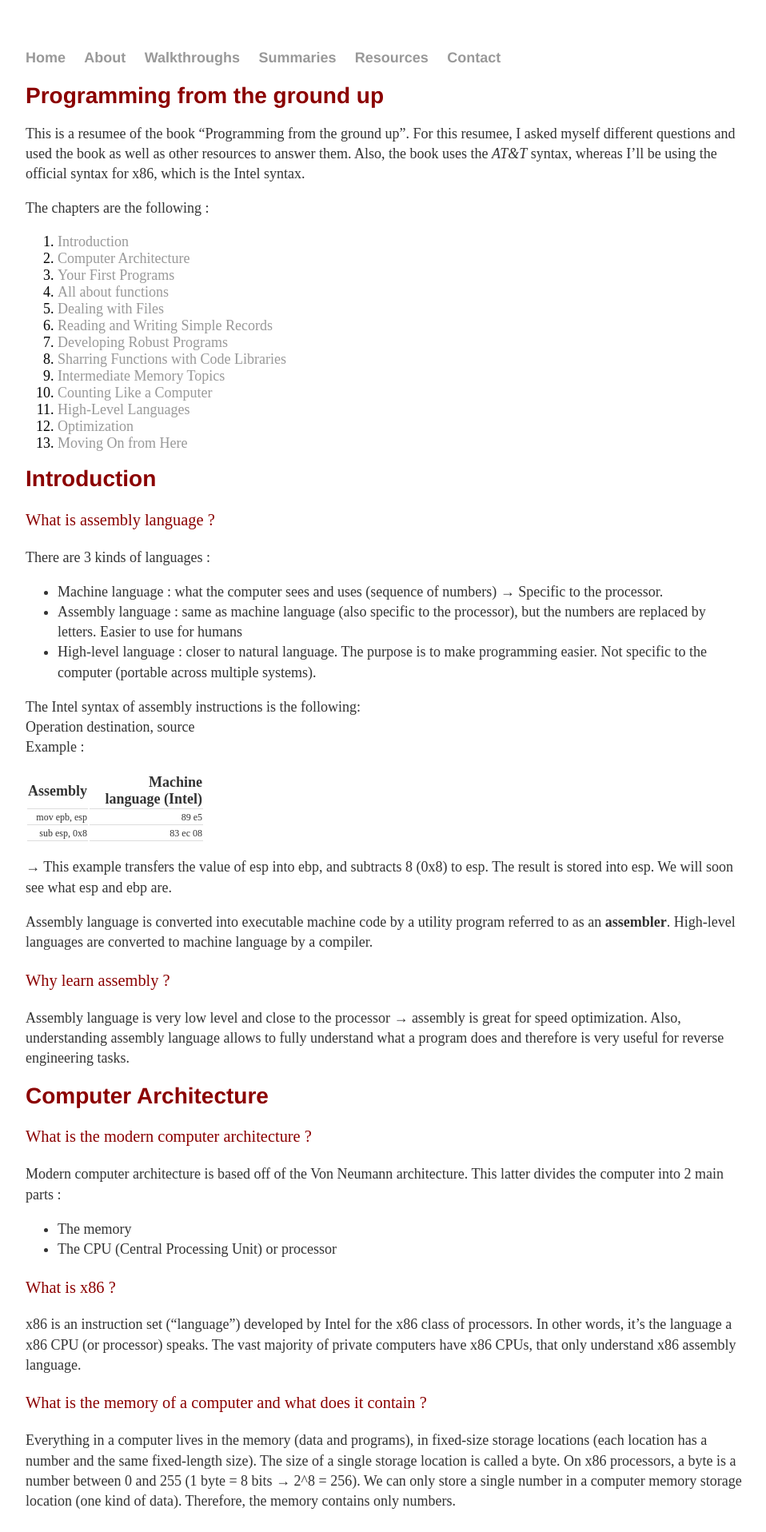
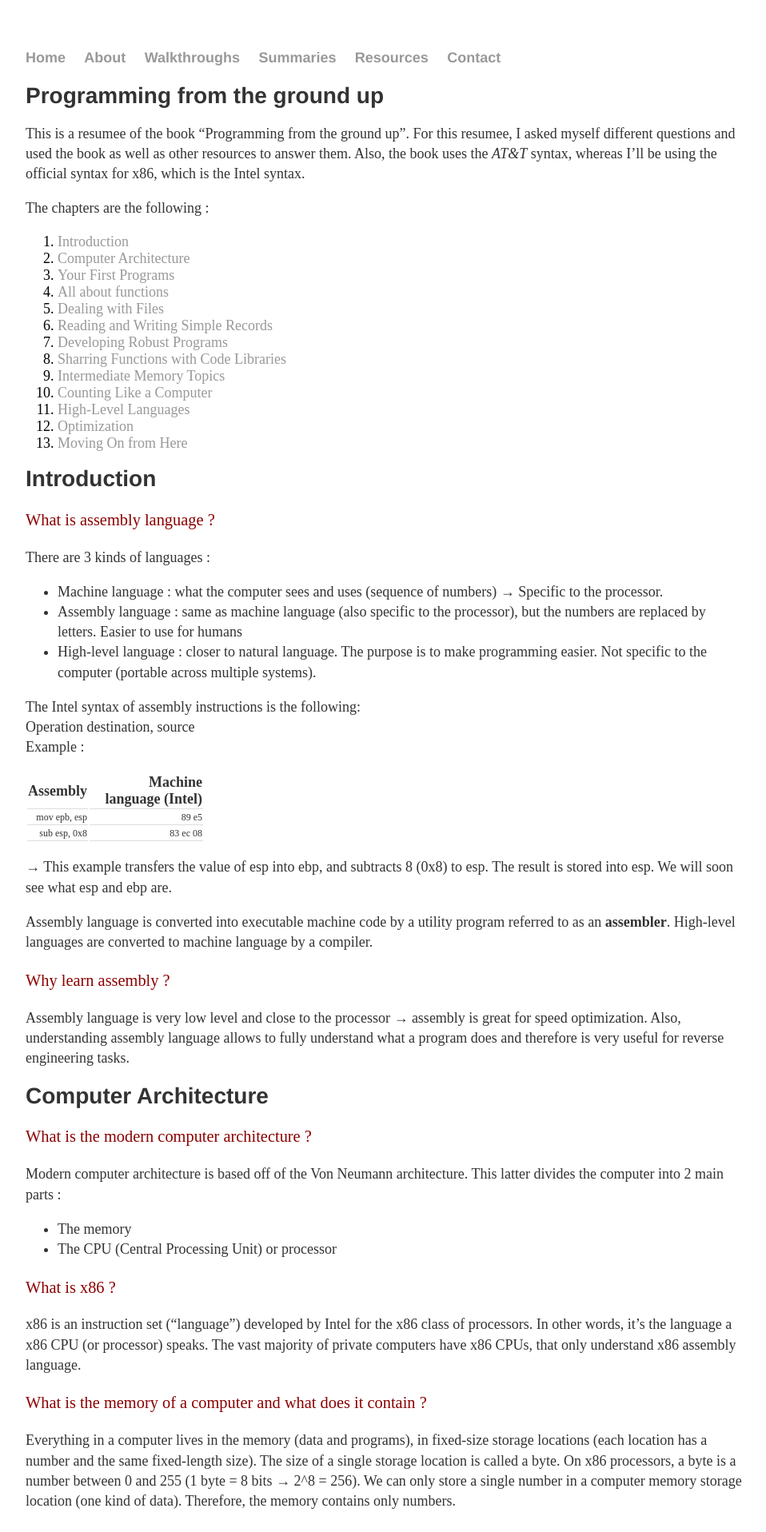
Before and after one commit to jsom1/jsom1.github.io, a Jekyll site: the page built from _summaries/assembly.md, in a window 1280 px wide. Shown: the top 1916 px of the page at 80% size, without its empty margins (160-1118 px from the left). Built offline with Jekyll 4.4.1, drawn with Linux system fonts in a browser that asks for light colours; our own code applies the rules of GitHub Pages for plain Markdown files.

Commit message:
Update assembly.md

```diff
--- a/_summaries/assembly.md
+++ b/_summaries/assembly.md
@@ -19,7 +19,7 @@
 }
 h1 { /* Header 1 */
   font-size: 28px;
-  color: DarkRed;
+  color: #333;
 }
 h2 { /* Header 2 */
     font-size: 22px;
@@ -146,7 +146,7 @@
 
 
 <div class="img_container">
-![test]({{https://jsom1.github.io/}}/_images/endian.png){: height="150px" width = "150px"}
+![test]({{https://jsom1.github.io/}}/_images/endian.png){: height="180px" width = "180px"}
 </div>
 
 
```
